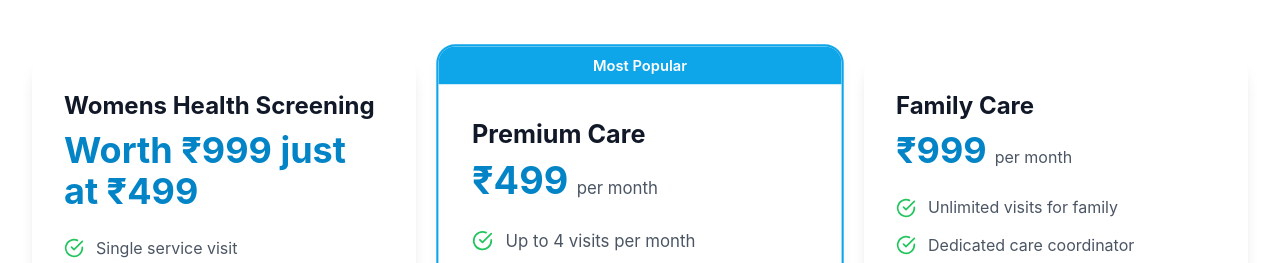
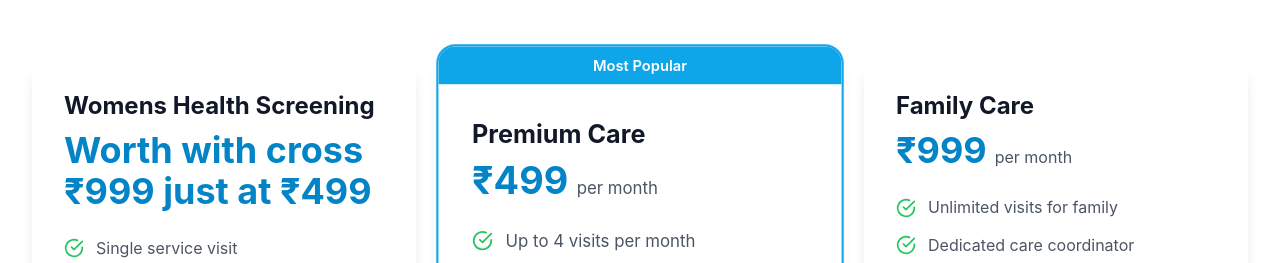
Before and after one commit to Bisu8320/Utkalmedpro, a React (Vite) app: page / in a window 1280 px wide. Shown: the part 1700-1963 px from the top of the page. Built offline with nearby package versions, Linux system fonts and the light colour scheme.

Commit message:
Updated Home.tsx

```diff
--- a/src/pages/Home.tsx
+++ b/src/pages/Home.tsx
@@ -27,7 +27,7 @@ const Home = () => {
   const packages = [
     {
       name: 'Womens Health Screening ',
-      price: 'Worth ₹999 just at ₹499',
+      price: 'Worth with cross ₹999 just at ₹499',
       popular: false,
       features: [
         'Single service visit',
```
